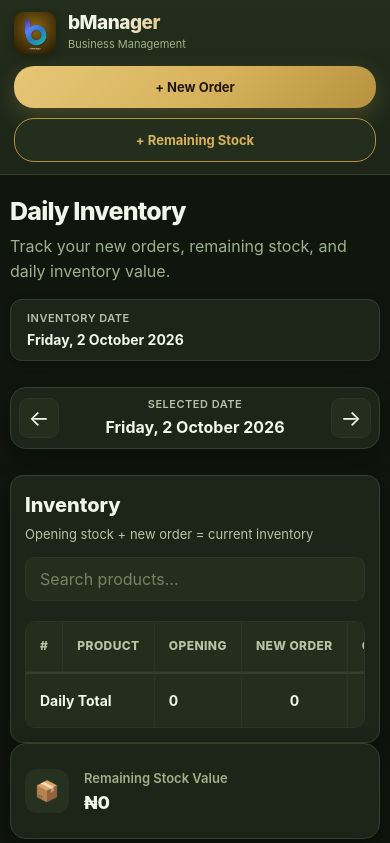
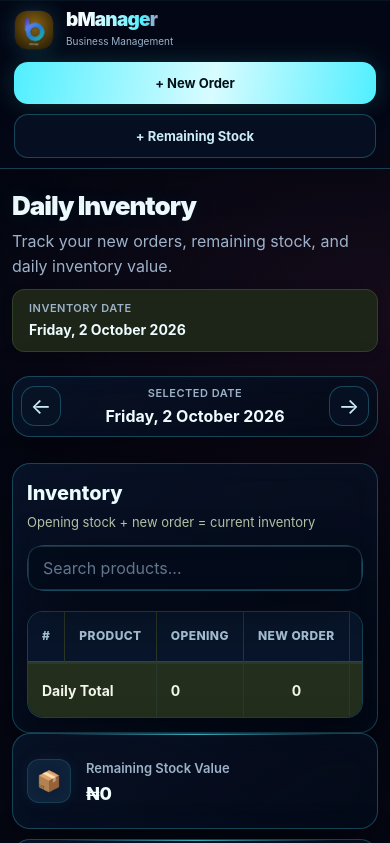
Before and after one commit to muhammadmikailabdulsalam/bManager, a website: page frontend/inventory.html in a window 390 px wide. Shown: the top 843 px of the page. Drawn offline with Linux system fonts and the light colour scheme; no server answers; sample sign-in values are in the browser's storage.

Commit message:
Redesign bManager with Neon UI

```diff
--- /dev/null
+++ b/frontend/css/neon-theme.css
@@ -0,0 +1,160 @@
+/* =========================================================
+   bMANAGER NEON THEME
+   Visual-only theme layer.
+   Does not replace application logic or page structure.
+   ========================================================= */
+:root{
+  --neon-bg:#050713;
+  --neon-bg-2:#071329;
+  --neon-panel:rgba(7,14,32,.86);
+  --neon-panel-2:rgba(10,20,43,.78);
+  --neon-border:rgba(75,228,255,.26);
+  --neon-border-strong:rgba(75,228,255,.55);
+  --neon-cyan:#50efff;
+  --neon-cyan-2:#0db9df;
+  --neon-pink:#ff3f83;
+  --neon-gold:#ffd34a;
+  --neon-text:#eefcff;
+  --neon-muted:#9db2c9;
+  --neon-dim:#71859f;
+  --neon-danger:#ff5577;
+  --neon-success:#59e6a3;
+  --neon-radius:18px;
+  --neon-shadow:0 18px 50px rgba(0,0,0,.38),inset 0 0 35px rgba(55,220,255,.025);
+  --neon-glow:0 0 24px rgba(50,229,255,.14);
+  --neon-ease:cubic-bezier(.2,.8,.2,1);
+}
+
+html{background:var(--neon-bg);scroll-behavior:smooth}
+body{
+  background:
+    radial-gradient(900px 480px at 50% -18%,rgba(38,215,255,.13),transparent 62%),
+    radial-gradient(700px 420px at 100% 20%,rgba(255,63,131,.07),transparent 60%),
+    linear-gradient(180deg,#030611 0%,#050713 48%,#070b18 100%) !important;
+  color:var(--neon-text) !important;
+  font-family:Inter,ui-sans-serif,system-ui,-apple-system,BlinkMacSystemFont,"Segoe UI",Roboto,Arial,sans-serif !important;
+}
+
+body::before{
+  content:"";position:fixed;inset:0;pointer-events:none;z-index:-1;
+  background-image:linear-gradient(rgba(90,230,255,.018) 1px,transparent 1px),linear-gradient(90deg,rgba(90,230,255,.018) 1px,transparent 1px);
+  background-size:34px 34px;
+  mask-image:linear-gradient(to bottom,rgba(0,0,0,.7),transparent 90%);
+}
+
+.top-bar{
+  min-height:72px !important;padding:12px 22px !important;
+  background:rgba(4,9,23,.76) !important;
+  border-bottom:1px solid var(--neon-border) !important;
+  box-shadow:0 10px 35px rgba(0,0,0,.22),0 1px 0 rgba(75,228,255,.05) inset !important;
+  backdrop-filter:blur(16px) !important;-webkit-backdrop-filter:blur(16px);
+}
+.brand{gap:12px !important}
+.brand-logo{border-radius:13px !important;box-shadow:0 0 20px rgba(70,235,255,.16) !important;border:1px solid rgba(255,255,255,.08)}
+.brand-text h1{font-weight:900 !important;letter-spacing:-.8px !important;background:linear-gradient(90deg,#f3fdff 20%,#50efff 72%,#ff3f83) !important;-webkit-background-clip:text !important;background-clip:text !important;color:transparent !important}
+.brand-text p{color:var(--neon-muted) !important}
+
+.primary-btn,.secondary-btn,.cancel-btn,.login-btn,.profit-type-btn,.date-nav-btn{
+  border-radius:14px !important;transition:transform .16s var(--neon-ease),box-shadow .16s var(--neon-ease),border-color .16s var(--neon-ease),background .16s var(--neon-ease) !important;
+}
+.primary-btn,.login-btn{
+  color:#021018 !important;border:0 !important;
+  background:linear-gradient(100deg,#50efff,#d8fcff 55%,#50efff) !important;
+  box-shadow:0 0 24px rgba(80,239,255,.18),0 10px 25px rgba(0,0,0,.22) !important;
+}
+.primary-btn:hover,.login-btn:hover{transform:translateY(-2px) !important;box-shadow:0 0 34px rgba(80,239,255,.27),0 14px 30px rgba(0,0,0,.28) !important}
+.secondary-btn,.cancel-btn,.date-nav-btn,.profit-type-btn{
+  background:rgba(9,20,40,.72) !important;color:#ccecf6 !important;border:1px solid var(--neon-border) !important;
+}
+.secondary-btn:hover,.cancel-btn:hover,.date-nav-btn:hover,.profit-type-btn:hover{background:rgba(16,35,63,.9) !important;border-color:var(--neon-border-strong) !important;color:#fff !important;box-shadow:0 0 20px rgba(80,239,255,.1) !important;transform:translateY(-1px)}
+button:active{transform:scale(.97)}
+
+.inventory-container,.profit-container{max-width:1200px !important;padding-top:30px !important}
+.page-heading{margin-bottom:24px !important}
+.page-heading h2,.dashboard-heading h2{font-weight:900 !important;letter-spacing:-1px !important;text-shadow:0 0 22px rgba(80,239,255,.1)}
+.page-heading p,.dashboard-heading p{color:var(--neon-muted) !important}
+
+.date-selector,.sales-date-card,.summary-card,.inventory-section,.info-box,.search-box,.monthly-summary,.profit-period-control,.profit-controls{
+  background:linear-gradient(145deg,rgba(9,19,40,.88),rgba(4,10,24,.82)) !important;
+  border:1px solid var(--neon-border) !important;border-radius:var(--neon-radius) !important;
+  box-shadow:var(--neon-shadow) !important;backdrop-filter:blur(12px);-webkit-backdrop-filter:blur(12px);
+}
+.summary-card{position:relative;overflow:hidden}
+.summary-card::after{content:"";position:absolute;left:12%;right:12%;top:0;height:1px;background:linear-gradient(90deg,transparent,var(--neon-cyan),transparent);opacity:.7}
+.summary-card:hover{transform:translateY(-4px) !important;border-color:rgba(80,239,255,.42) !important;box-shadow:0 20px 50px rgba(0,0,0,.4),0 0 28px rgba(80,239,255,.08) !important}
+.summary-icon,.dashboard-card-icon{background:rgba(17,37,62,.78) !important;border:1px solid rgba(80,239,255,.15);box-shadow:inset 0 0 20px rgba(80,239,255,.04),0 0 18px rgba(80,239,255,.05)}
+.summary-content span,.selected-date span,.date-display span,.sales-date-card label{color:var(--neon-muted) !important}
+.summary-content strong{color:#f1fdff !important}
+
+input,select,textarea{
+  background:rgba(4,12,27,.88) !important;color:#effcff !important;border:1px solid rgba(102,166,195,.24) !important;border-radius:12px !important;
+  outline:none !important;box-shadow:inset 0 0 15px rgba(0,0,0,.12) !important;
+}
+input:focus,select:focus,textarea:focus{border-color:var(--neon-cyan) !important;box-shadow:0 0 0 3px rgba(80,239,255,.1),0 0 20px rgba(80,239,255,.07) !important}
+input::placeholder,textarea::placeholder{color:#61758d !important}
+
+.table-wrapper{border:1px solid var(--neon-border) !important;border-radius:16px !important;background:rgba(3,9,21,.55) !important;box-shadow:var(--neon-shadow) !important}
+table{background:transparent !important;color:var(--neon-text) !important}
+th{background:rgba(9,23,44,.94) !important;color:#a9c5d8 !important;border-bottom:1px solid var(--neon-border) !important}
+td{border-color:rgba(90,170,200,.1) !important}
+tbody tr:hover{background:rgba(55,218,255,.035) !important}
+
+.section-header{border-bottom-color:rgba(80,239,255,.12) !important}
+.section-header h3{color:#eafcff !important}
+.empty-state,.sales-empty{color:var(--neon-muted) !important}
+.empty-icon{filter:drop-shadow(0 0 12px rgba(80,239,255,.18))}
+
+.dashboard-container{max-width:920px !important;padding:34px 0 60px !important}
+.dashboard-card{
+  width:100% !important;margin:12px 0 !important;padding:18px !important;
+  display:flex !important;align-items:center !important;gap:16px !important;text-align:left !important;
+  border:1px solid var(--neon-border) !important;border-radius:20px !important;
+  background:linear-gradient(145deg,rgba(9,19,40,.88),rgba(4,10,24,.82)) !important;
+  color:var(--neon-text) !important;box-shadow:var(--neon-shadow) !important;
+  position:relative;overflow:hidden;transition:transform .2s var(--neon-ease),border-color .2s,box-shadow .2s !important;
+}
+.dashboard-card::before{content:"";position:absolute;inset:0;background:linear-gradient(100deg,rgba(80,239,255,.06),transparent 45%,rgba(255,63,131,.035));opacity:0;transition:opacity .2s}
+.dashboard-card:hover{transform:translateY(-4px) !important;border-color:rgba(80,239,255,.45) !important;box-shadow:0 22px 50px rgba(0,0,0,.4),0 0 30px rgba(80,239,255,.09) !important}
+.dashboard-card:hover::before{opacity:1}
+.dashboard-card-content{position:relative;z-index:1}
+.dashboard-card-content h3{color:#f0fdff !important;font-weight:850 !important}
+.dashboard-card-content p{color:var(--neon-muted) !important}
+.dashboard-card-arrow{color:var(--neon-cyan) !important;font-size:25px !important;text-shadow:0 0 14px rgba(80,239,255,.55)}
+
+.modal-overlay{background:rgba(1,4,12,.74) !important;backdrop-filter:blur(8px)}
+.modal-box{background:linear-gradient(145deg,#09152c,#040a18) !important;border:1px solid var(--neon-border) !important;border-radius:22px !important;box-shadow:0 30px 80px rgba(0,0,0,.55),0 0 30px rgba(80,239,255,.08) !important}
+.modal-header{border-bottom-color:rgba(80,239,255,.12) !important}
+.close-btn{color:#a9c5d8 !important}.close-btn:hover{color:#fff !important}
+
+.profit-type-btn.active{color:#021018 !important;background:linear-gradient(100deg,#50efff,#d8fcff 55%,#50efff) !important;border-color:transparent !important;box-shadow:0 0 20px rgba(80,239,255,.18) !important}
+
+/* AUTH PAGES */
+.login-container{max-width:430px !important;padding:20px !important}
+.login-card{background:linear-gradient(145deg,rgba(8,18,39,.94),rgba(3,8,20,.91)) !important;border:1px solid var(--neon-border) !important;border-radius:26px !important;box-shadow:0 30px 80px rgba(0,0,0,.55),0 0 35px rgba(80,239,255,.08) !important;backdrop-filter:blur(16px)}
+.logo h1{font-weight:900 !important;letter-spacing:-1px !important;background:linear-gradient(90deg,#f3fdff 20%,#50efff 65%,#ff3f83) !important;-webkit-background-clip:text !important;background-clip:text !important;color:transparent !important}
+.logo p,.footer-text,.auth-switch{color:var(--neon-muted) !important}
+.auth-logo{filter:drop-shadow(0 0 20px rgba(80,239,255,.15))}
+.form-group label{color:#b8cadb !important}
+.login-btn{border-radius:14px !important;font-weight:900 !important}
+.password-toggle{background:transparent !important;color:#8ca7bd !important}
+.password-wrapper input{padding-right:48px !important}
+.divider{color:#6f849c !important}.divider::before,.divider::after{background:rgba(80,239,255,.12) !important}
+.google-button-container{filter:saturate(.9)}
+.auth-switch a{color:var(--neon-cyan) !important;text-shadow:0 0 10px rgba(80,239,255,.18)}
+.message{border-radius:12px !important}
+
+@media(max-width:700px){
+  .top-bar{padding:10px 14px !important}
+  .brand-logo{width:40px !important;height:40px !important}
+  .brand-text h1{font-size:19px !important}
+  .brand-text p{font-size:10px !important}
+  .inventory-container,.profit-container{width:calc(100% - 24px) !important;padding-top:22px !important}
+  .page-heading{align-items:flex-start !important;flex-direction:column !important;gap:10px !important}
+  .page-heading h2,.dashboard-heading h2{font-size:26px !important}
+  .summary-grid{grid-template-columns:1fr !important;gap:10px !important}
+  .sales-date-card,.profit-controls{align-items:stretch !important;flex-direction:column !important}
+  .sales-date-card input{width:100% !important}
+  .dashboard-container{width:calc(100% - 24px) !important;padding-top:24px !important}
+  .dashboard-card{padding:15px !important;border-radius:17px !important}
+  .dashboard-card-icon{width:44px !important;height:44px !important;flex:0 0 44px !important}
+}
--- a/frontend/inventory.html
+++ b/frontend/inventory.html
@@ -790,6 +790,7 @@
     <script src="js/app.js"></script>
 <script src="js/inventory.js"></script>
 
+    <link rel="stylesheet" href="css/neon-theme.css">
 </body>
 
 </html>
```
Also changed, not shown: frontend/daily-sales.html (+1 -0 lines), frontend/index.html (+1 -0 lines), frontend/login.html (+1 -0 lines), frontend/monthly-sales.html (+1 -0 lines), frontend/profit.html (+1 -0 lines), frontend/register.html (+1 -0 lines).
